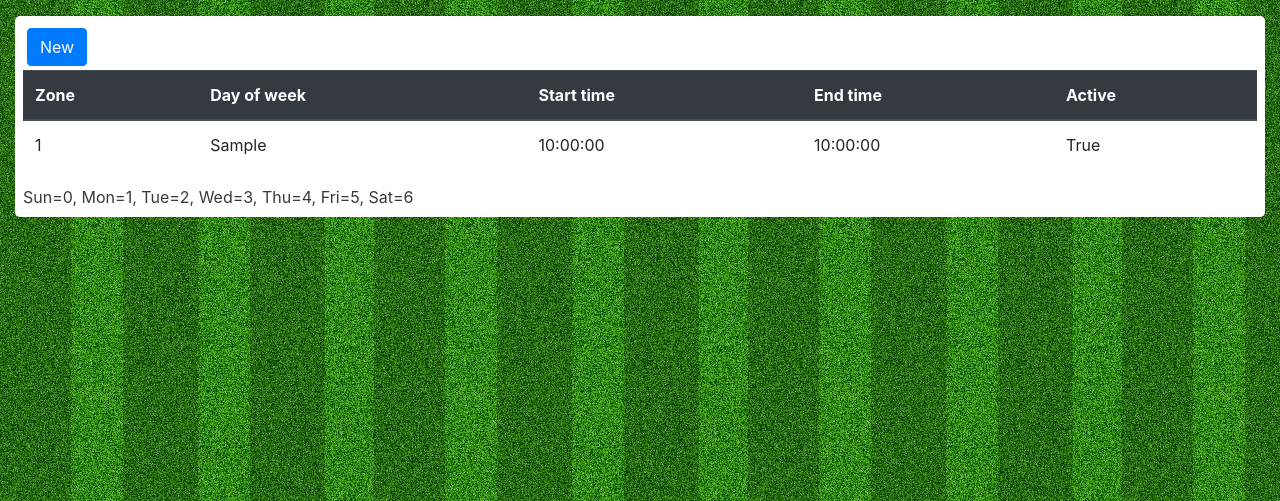
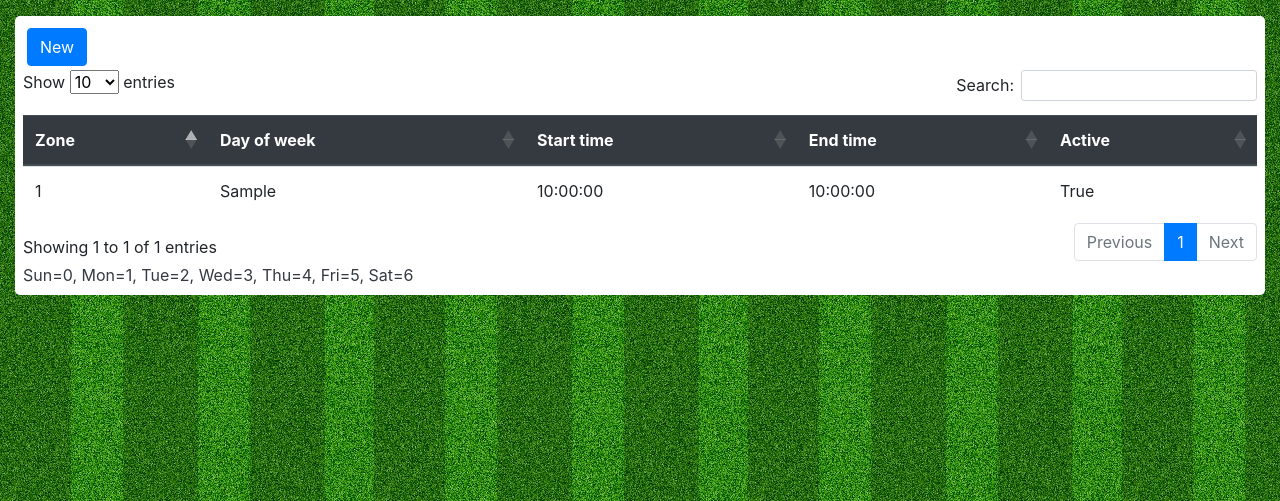
Before and after one commit to why-pengo/sprinkler, a Django app: page /schedules in a window 1280 px wide. Shown: the part 56-557 px from the top of the page. Run offline with Django 3.2, Linux system fonts and the light colour scheme; a user stored in the database is signed in; tables that the repository leaves empty hold one stand-in row (values such as "Sample post"); some libraries are stand-ins or nearby versions.

Commit message:
add https://datatables.net/ to schedules page

```diff
--- a/templates/jinja2/base.html
+++ b/templates/jinja2/base.html
@@ -8,6 +8,7 @@
     <!-- Bootstrap CSS -->
     <link rel="stylesheet" href="{{ static('css/bootstrap.min.css') }}">
     <link rel="stylesheet" href="{{ static('css/sprinkler.css') }}">
+    <link rel="stylesheet" href="https://cdn.datatables.net/1.10.20/css/dataTables.bootstrap4.min.css">
 
     <title>Sprinkler Controler ][</title>
 </head>
--- a/templates/jinja2/schedules.html
+++ b/templates/jinja2/schedules.html
@@ -1,10 +1,13 @@
 {% extends "base.html" %}
 {% block content %}
+
+<script src="https://cdn.datatables.net/1.10.20/js/jquery.dataTables.min.js"></script>
+<script src="https://cdn.datatables.net/1.10.20/js/dataTables.bootstrap4.min.js"></script>
 
 <div class="container-fluid">
     <div class="col-sm bg-white rounded-lg mr-5 mt-3 p-2 table-responsive zonebox">
         <a class="btn btn-primary m-1" href="/schedule/0" role="button">New</a>
-        <table class="table">
+        <table id="tbl_schedules" class="table">
             <thead class="thead-dark">
             <tr>
                 <th scope="col">Zone</th>
@@ -37,6 +40,7 @@
         $(".clickable-row").click(function() {
             window.location = $(this).data('url');
         });
+        $('#tbl_schedules').DataTable();
     });
 </script>
 
```
Also changed, not shown: 1 other file.
